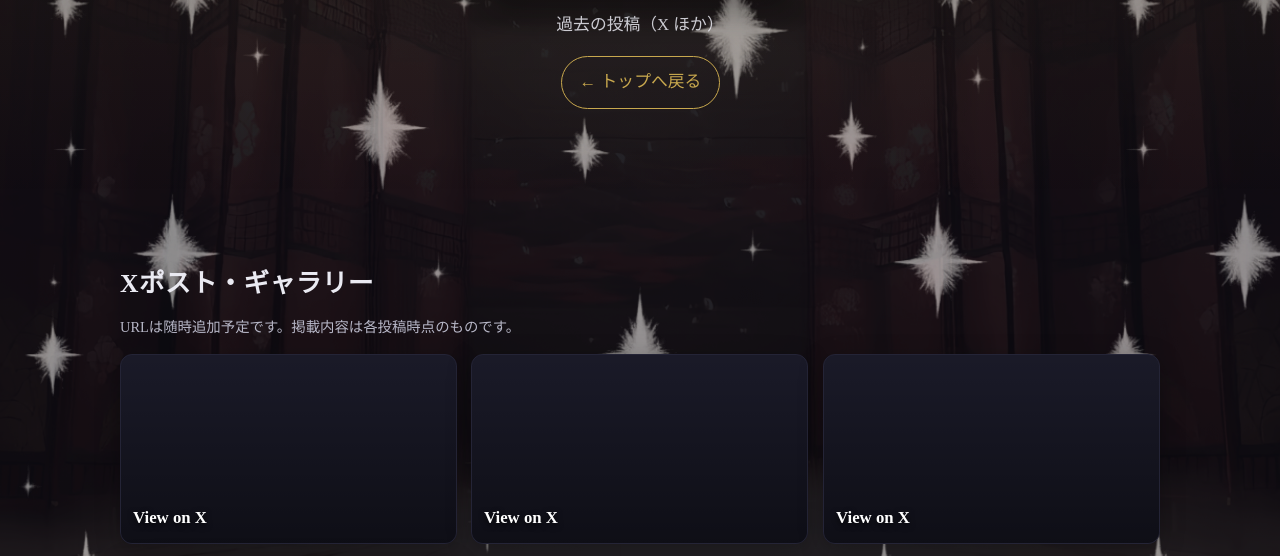
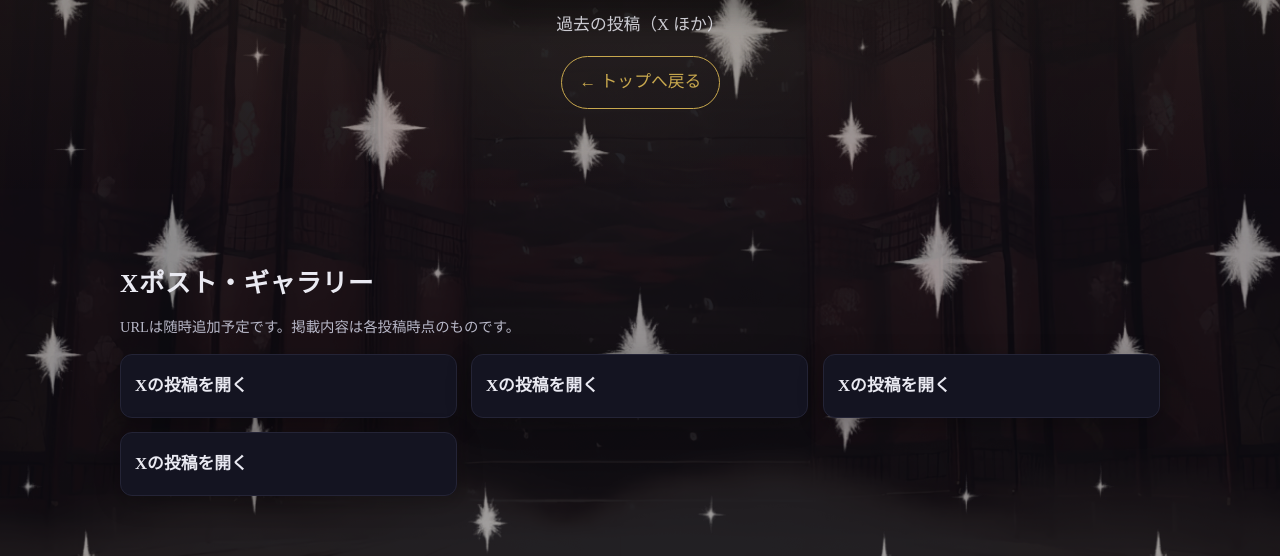
Before and after one commit to EarthKey/sasagane-LP, a plain HTML site: page sns.html in a window 1280 px wide. Shown: the part 164-720 px from the top of the page. Drawn offline with Linux system fonts and the light colour scheme; no server answers; a web font is replaced by a local one.

Commit message:
sns(x-gallery): add robust text-only fallback when X OGP images unavailable; improve label/aria and styling

```diff
--- a/css/styles.css
+++ b/css/styles.css
@@ -213,3 +213,15 @@ main{max-width:var(--max); margin:0 auto; padding:0 var(--pad)}
   linear-gradient(90deg, rgba(255,255,255,.04), rgba(255,255,255,.02) 40%, rgba(255,255,255,.04)); }
 .tweet-card__overlay{position:absolute; inset:0; background: linear-gradient(180deg, rgba(0,0,0,.0), rgba(0,0,0,.45));}
 .tweet-card__label{position:absolute; left:12px; bottom:10px; font-weight:700; color:#fff; text-shadow:0 2px 6px rgba(0,0,0,.8)}
+
+/* Text-only fallback (no image available) */
+.tweet-card.no-image{
+  background: var(--card);
+  aspect-ratio: auto;
+  min-height: 64px;
+  display: flex;
+  align-items: center;
+  padding: 12px 14px;
+}
+.tweet-card.no-image .tweet-card__overlay{ display:none; }
+.tweet-card.no-image .tweet-card__label{ position: static; text-shadow: none; color: var(--fg); }
--- a/js/x-gallery.js
+++ b/js/x-gallery.js
@@ -38,9 +38,17 @@
 
   function fillCard(a, meta) {
     const img = meta && (meta.image || meta.ogImage || meta.twitterImage);
-    const title = meta && (meta.ogTitle || meta.twitterTitle || meta.title) || 'View on X';
-    if (img) a.style.setProperty('--bg', `url('${img}')`);
-    a.querySelector('.tweet-card__label').textContent = title;
+    const title = (meta && (meta.ogTitle || meta.twitterTitle || meta.title)) || 'Xの投稿を開く';
+    const labelEl = a.querySelector('.tweet-card__label');
+    labelEl.textContent = title;
+    if (img) {
+      a.style.setProperty('--bg', `url('${img}')`);
+      a.classList.remove('no-image');
+    } else {
+      a.style.removeProperty('--bg');
+      a.classList.add('no-image');
+    }
+    a.setAttribute('aria-label', title);
     a.classList.remove('loading');
   }
 
```
